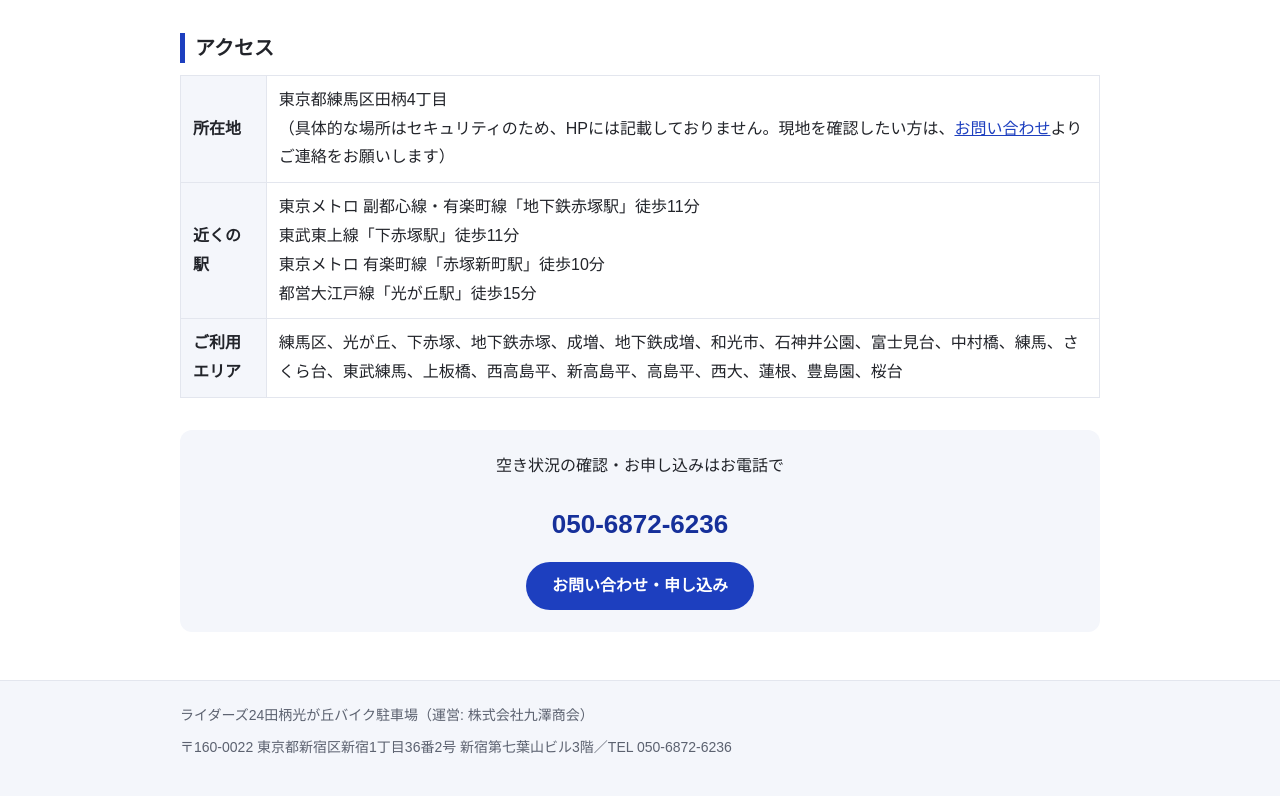
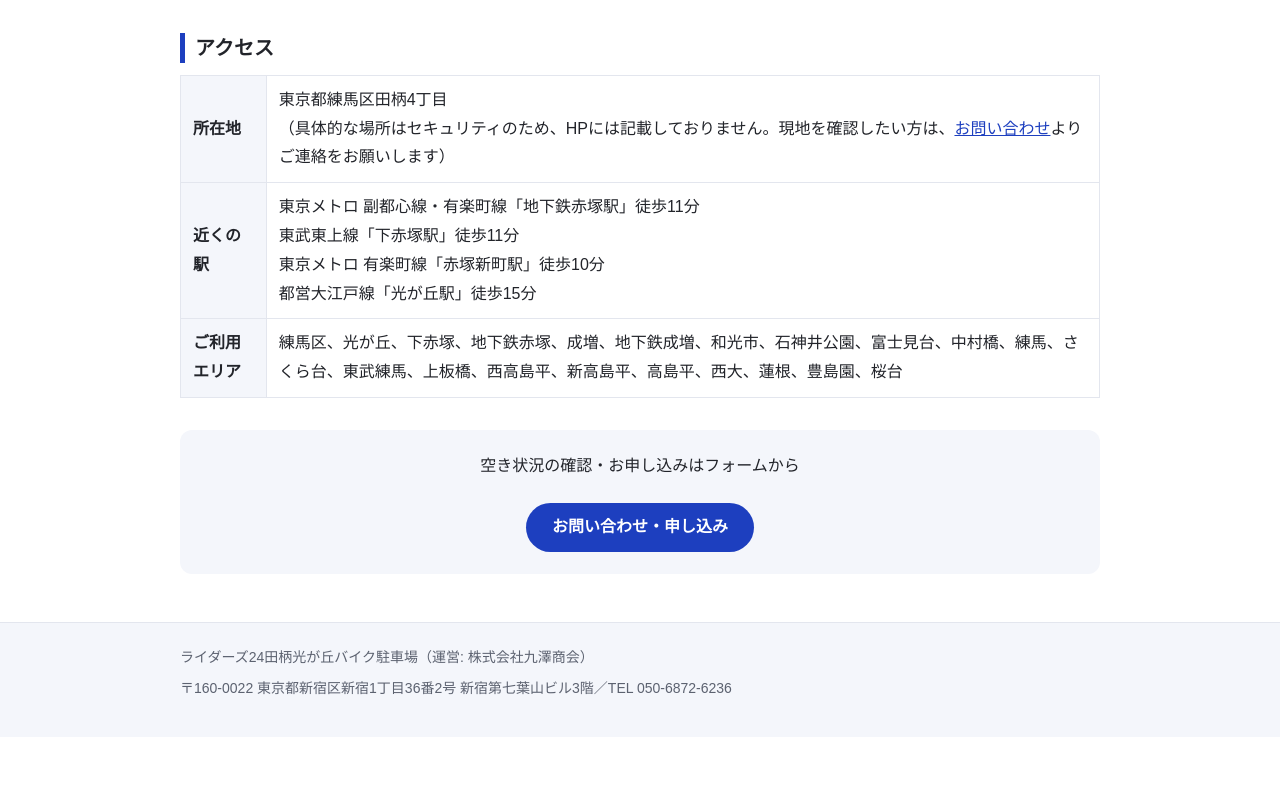
Before and after one commit to kuzawa/riders24, a plain HTML site: page hikarigaoka/index.html in a window 1280 px wide. Shown: the part 1374-2170 px from the top of the page. After the commit the page ends 2111 px from the top, so only its background shows below. Drawn offline with Linux system fonts and the light colour scheme.

Commit message:
CTAをフォーム誘導に変更（見出し文言変更・大きな電話番号を削除）

```diff
--- a/hikarigaoka/index.html
+++ b/hikarigaoka/index.html
@@ -62,8 +62,7 @@
   </table>
 
   <div class="cta">
-    <p>空き状況の確認・お申し込みはお電話で</p>
-    <a class="tel" href="tel:+815068726236">050-6872-6236</a><br>
+    <p>空き状況の確認・お申し込みはフォームから</p>
     <a class="btn" href="contact/">お問い合わせ・申し込み</a>
   </div>
 </main>
```
Also changed, not shown: hikarigaoka/price/index.html (+1 -2 lines), hikarigaoka/qanda/index.html (+1 -2 lines), hikarigaoka/status/index.html (+1 -2 lines).
